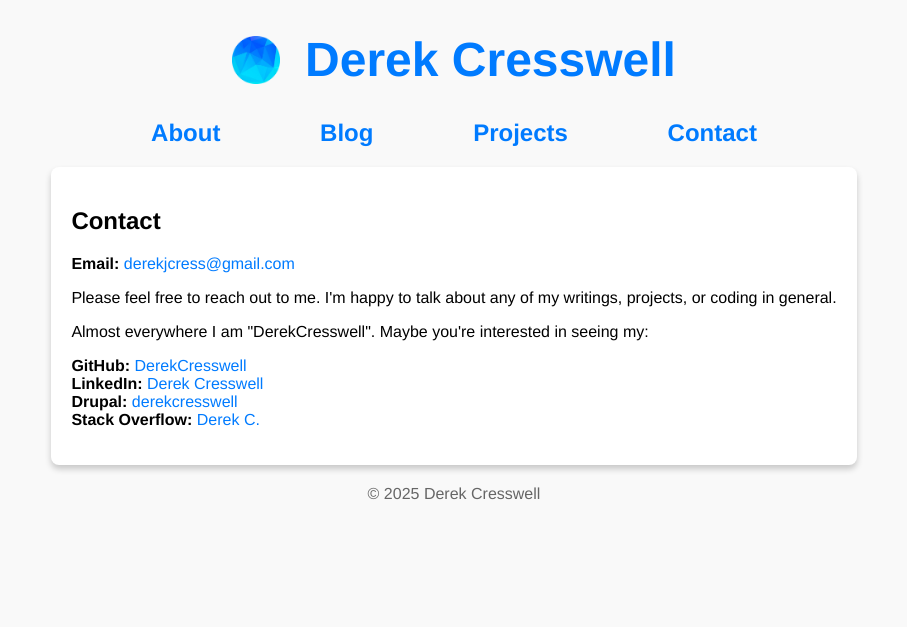
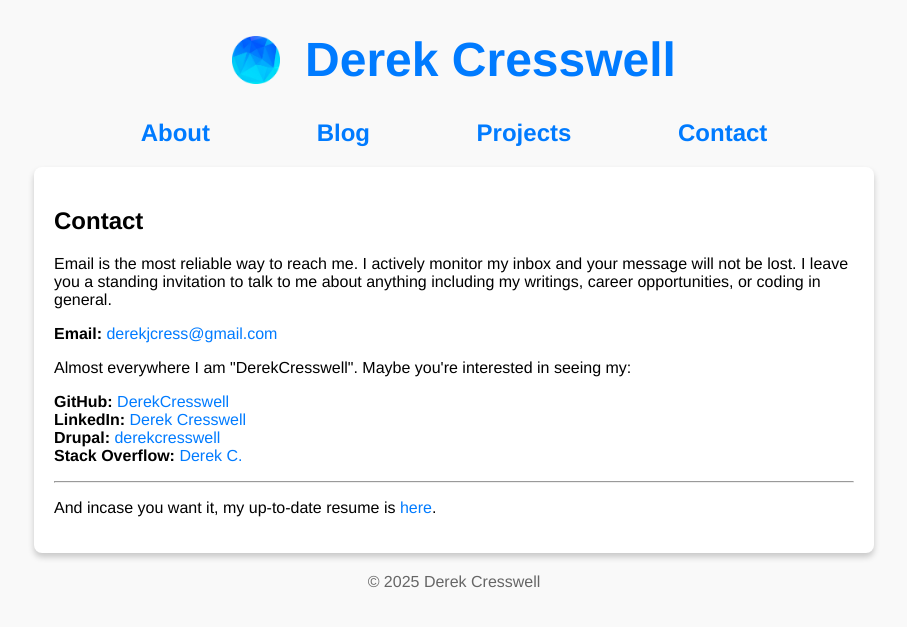
Before and after one commit to DerekCresswell/DerekCresswell.github.io, a Jekyll site: the page built from site/contact.html, in a window 1280 px wide. Shown: the top 627 px of the page, without its empty margins (186-1093 px from the left). Built offline with Jekyll 4.4.1, drawn with Linux system fonts in a browser that asks for light colours.

Commit message:
Updates contact card

```diff
--- a/site/_includes/contact_card.html
+++ b/site/_includes/contact_card.html
@@ -2,7 +2,6 @@
     <li>
         <strong>Email:</strong>
         <a href="mailto:derekjcress@gmail.com">derekjcress@gmail.com</a>
-        <p>Please feel free to reach out to me. I'm happy to talk about any of my writings, projects, or coding in general.</p>
     </li>
 </ul>
 <p>Almost everywhere I am "DerekCresswell". Maybe you're interested in seeing my:</p>
--- a/site/contact.html
+++ b/site/contact.html
@@ -3,4 +3,13 @@
 title: Contact
 ---
 
+<p>
+    Email is the most reliable way to reach me.
+    I actively monitor my inbox and your message will not be lost.
+    I leave you a standing invitation to talk to me about anything including my writings, career opportunities, or coding in general.
+</p>
+
 {% include contact_card.html %}
+
+<hr />
+<p>And incase you want it, my up-to-date resume is <a href="assets/documents/resume.txt">here</a>.</p>
```
